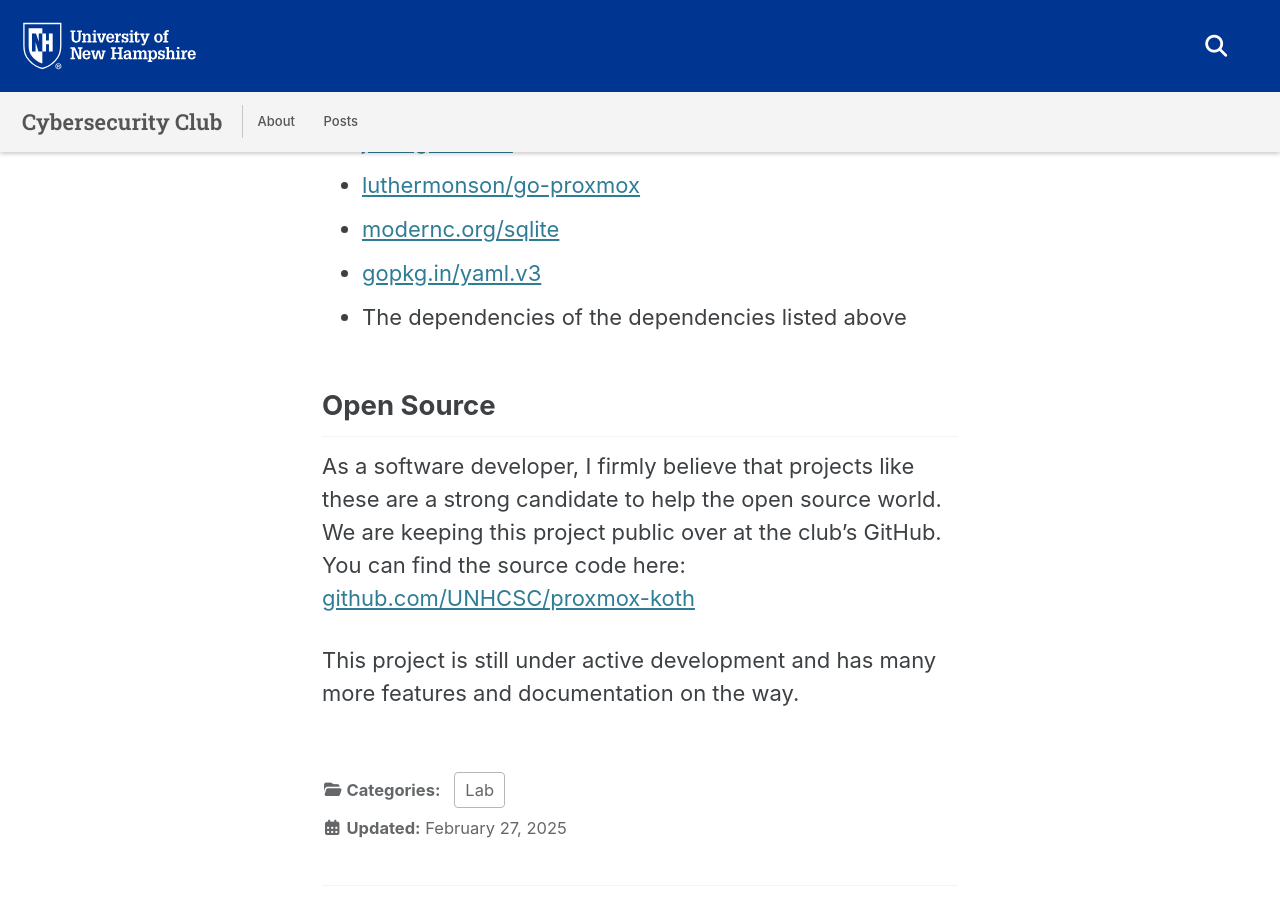
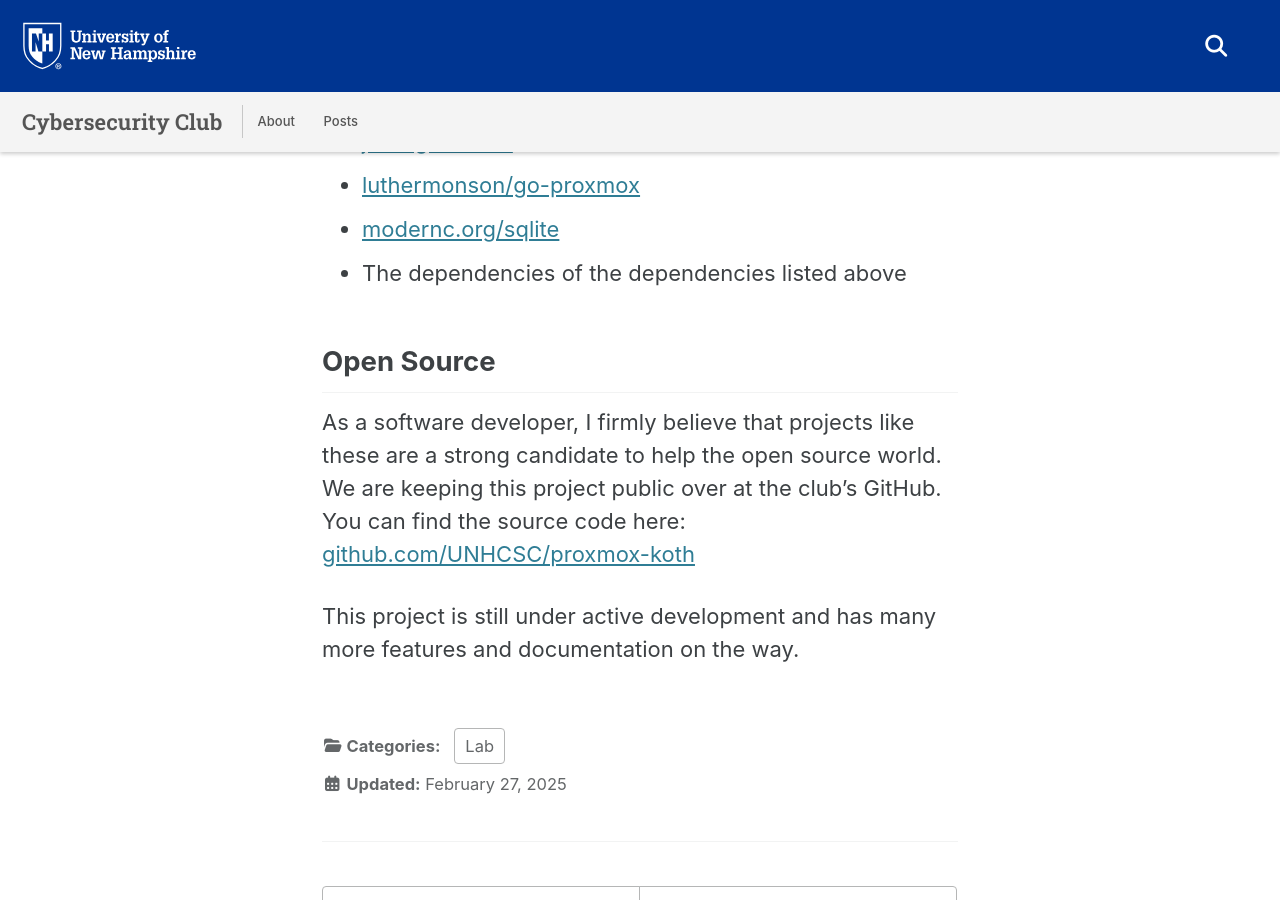
Before and after one commit to UNHCSC/unhcsc.github.io, a Jekyll site: the page built from _posts/2025-02-26-koth.md, in a window 1280 px wide and 900 px high, scrolled down 2683 px. Built offline with Jekyll 4.4.1, drawn with Linux system fonts in a browser that asks for light colours; cached includes are drawn as plain includes.

Commit message:
Update 2025-02-26-koth.md

```diff
--- a/_posts/2025-02-26-koth.md
+++ b/_posts/2025-02-26-koth.md
@@ -44,7 +44,6 @@ Additionally, we also provide a robust and configurable scoring engine. This wil
 - [joho/godotenv](https://github.com/joho/godotenv)
 - [luthermonson/go-proxmox](https://github.com/luthermonson/go-proxmox)
 - [modernc.org/sqlite](https://modernc.org/sqlite)
-- [gopkg.in/yaml.v3](https://pkg.go.dev/gopkg.in/yaml.v3)
 - The dependencies of the dependencies listed above
 
 ## Open Source
```
